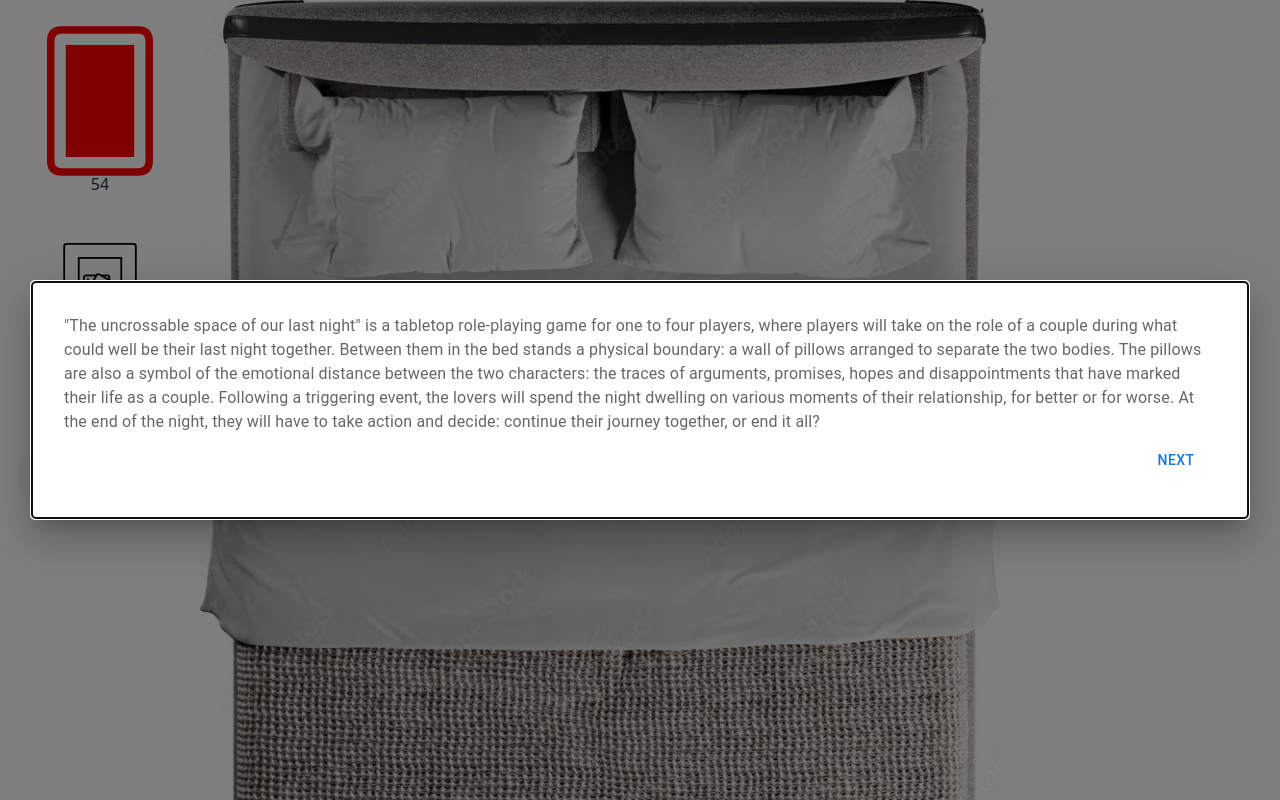
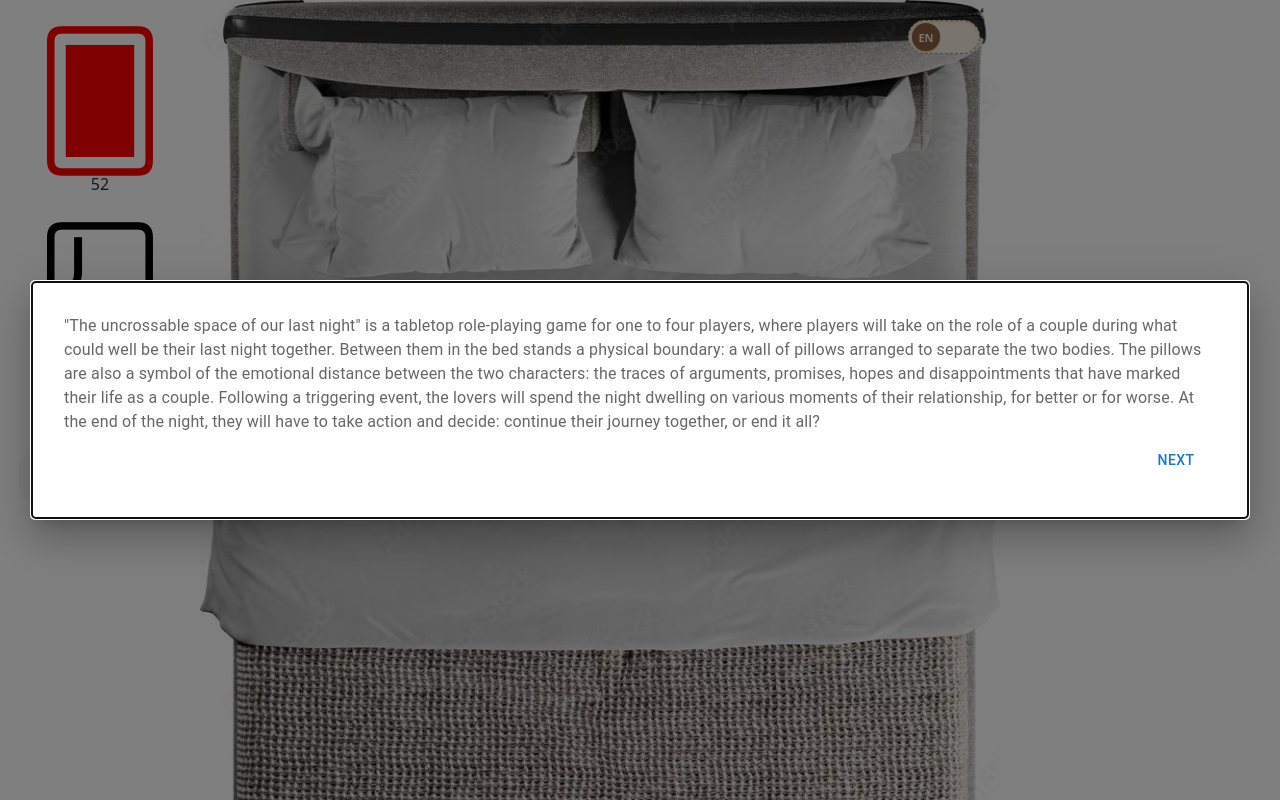
Before and after one commit to hugeflower/react-rpg, a React (Vite) app: page / in a window 1280 px wide. Shown: the top 800 px of the page. Built offline with nearby package versions, Linux system fonts and the light colour scheme.

Commit message:
new pillow logic, translation toggle and new tutorial step

```diff
--- a/package.json
+++ b/package.json
@@ -26,6 +26,7 @@
     "@types/react": "^19.1.16",
     "@types/react-dom": "^19.1.9",
     "@vitejs/plugin-react": "^5.0.4",
+    "baseline-browser-mapping": "^2.11.21",
     "eslint": "^9.36.0",
     "eslint-plugin-react-hooks": "^5.2.0",
     "eslint-plugin-react-refresh": "^0.4.22",
--- a/src/TutorialComponents/TutorialDialogs.tsx
+++ b/src/TutorialComponents/TutorialDialogs.tsx
@@ -2,8 +2,14 @@ import {Button, Dialog, DialogActions, DialogContentText} from "@mui/material";
 import {useState} from "react";
 import TutorialStep from "./TutorialStep.tsx";
 import {useTranslation} from "react-i18next";
+import Deck from "../CardItems/deck.tsx";
+import type {CardInfos} from "../Types/cardInfos.tsx";
 
-function TutorialDialogs() {
+interface TutorialDialogsProps {
+    card: CardInfos
+}
+
+function TutorialDialogs(props: TutorialDialogsProps) {
     const [tutorialStep, setTutorialStep] = useState<TutorialStep>(TutorialStep.firstStep);
     const { t } = useTranslation();
 
@@ -28,7 +34,22 @@ function TutorialDialogs() {
             <div style={{ margin: "2rem" }}>
                 <DialogContentText>{t('tutorial.secondStep')}</DialogContentText>
                 <DialogActions>
-                    <Button onClick={() => setTutorialStep(TutorialStep.thirdStep)}>{t('tutorial.closeButton')}</Button>
+                    <Button onClick={() => setTutorialStep(TutorialStep.thirdStep)}>{t('tutorial.nextButton')}</Button>
+                </DialogActions>
+            </div>
+        </Dialog>
+        <Dialog
+            maxWidth={"xl"}
+            open={tutorialStep === TutorialStep.thirdStep}
+            onClose={() => setTutorialStep(TutorialStep.fourthStep)}
+        >
+            <div style={{ margin: "2rem" }}>
+                <DialogContentText>
+                    {t('tutorial.thirdStep')}
+                    <Deck cards={[props.card]} onClick={() => {}} hidden={false} draggable={false}/>
+                </DialogContentText>
+                <DialogActions>
+                    <Button onClick={() => setTutorialStep(TutorialStep.fourthStep)}>{t('tutorial.closeButton')}</Button>
                 </DialogActions>
             </div>
         </Dialog>
--- a/src/TutorialComponents/TutorialStep.tsx
+++ b/src/TutorialComponents/TutorialStep.tsx
@@ -1,7 +1,8 @@
 enum TutorialStep {
     firstStep = 'firstStep',
     secondStep = 'secondStep',
-    thirdStep = 'thirdStep'
+    thirdStep = 'thirdStep',
+    fourthStep = 'fourthStep',
 }
 
 export default TutorialStep
--- a/src/game.tsx
+++ b/src/game.tsx
@@ -1,16 +1,18 @@
-import {useState} from "react"
-import Pillow from "./pillow.tsx";
+import {useEffect, useRef, useState} from "react"
+import Pillow, {type PillowHandle} from "./pillow.tsx";
 import {newDeck} from "./CardItems/cardCollection.tsx";
 import type {CardInfos} from "./Types/cardInfos.tsx";
 import Deck from "./CardItems/deck.tsx";
 import bedframe from "./Images/bedframe.jpg";
 import TutorialDialogs from "./TutorialComponents/TutorialDialogs.tsx";
 import {useTranslation} from "react-i18next";
+import LanguageToggle from "./translation/TranslationComponents/LanguageToggle.tsx";
 
 function Game() {
     const [deck] = useState<CardInfos[]>(newDeck())
     const [discard, setDiscard] = useState<CardInfos[]>([])
-    const [pillowCount, setPillowCount] = useState<number>(1)
+    const [pillowIds, setPillowIds] = useState<string[]>(() => [crypto.randomUUID()])
+    const pillowRefs = useRef(new Map<string, PillowHandle>())
     const { t } = useTranslation()
 
     function drawCard(): void {
@@ -18,6 +20,10 @@ function Game() {
         const cardToDiscard = deck.splice(indexToDelete, 1)[0]
         setDiscard([cardToDiscard, ...discard])
     }
+
+    useEffect(() => {
+        drawCard()
+    }, [])
 
     function takeFirstCardFromDiscard(): CardInfos | null {
         if (discard.length === 0) return null
@@ -34,13 +40,17 @@ function Game() {
     }
 
     function addPillow(): void {
-        setPillowCount(prevCount => prevCount + 1);
+        setPillowIds(prev => [...prev, crypto.randomUUID()]);
     }
 
     function removePillow(): void {
-        if (pillowCount > 1) {
-            setPillowCount(prevCount => prevCount - 1);
-        }
+        if (pillowIds.length <= 1) return;
+
+        const emptyId = pillowIds.find(id => pillowRefs.current.get(id)?.isEmpty());
+        if (!emptyId) return;
+
+        setPillowIds(prev => prev.filter(id => id !== emptyId));
+        pillowRefs.current.delete(emptyId);
     }
 
     return (
@@ -50,7 +60,8 @@ function Game() {
             height: "1000px",
             margin: "0 auto",
             overflow: "hidden"}}>
-            <TutorialDialogs/>
+            <TutorialDialogs card={discard[0]}/>
+            <LanguageToggle/>
             <img
                 style={{
                     position: "absolute",
@@ -90,9 +101,13 @@ function Game() {
                         maxHeight: "700px",
                     }}
                 >
-                    {Array.from({ length: pillowCount }).map((_, index) => (
+                    {pillowIds.map((id) => (
                         <Pillow
-                            key={index}
+                            key={id}
+                            ref={(el) => {
+                                if (el) pillowRefs.current.set(id, el);
+                                else pillowRefs.current.delete(id);
+                            }}
                             cardReceived={takeFirstCardFromDiscard}
                             returnCard={returnCardToDiscard}
                         />
--- a/src/pillow.tsx
+++ b/src/pillow.tsx
@@ -1,7 +1,7 @@
 import pillow from "./Images/pillow.jpg"
 import type {CardInfos} from "./Types/cardInfos.tsx";
 import Deck from "./CardItems/deck.tsx";
-import {useRef, useState} from "react";
+import {forwardRef, useImperativeHandle, useRef, useState} from "react";
 import {cardNumbers} from "./Types/cardNumbers.tsx";
 import {useDrop} from "react-dnd";
 import {componentType} from "./Types/cardType.tsx";
@@ -11,9 +11,17 @@ interface PillowProps {
     returnCard: (cardInfos: CardInfos) => void
 }
 
-function Pillow(props: PillowProps) {
+export interface PillowHandle {
+    isEmpty: () => boolean;
+}
+
+const Pillow = forwardRef<PillowHandle, PillowProps>((props, ref) => {
     const cardRef = useRef<HTMLDivElement>(null);
     const [cards, setCards] = useState<CardInfos[]>([]);
+
+    useImperativeHandle(ref, () => ({
+        isEmpty: () => cards.length === 0
+    }), [cards])
 
     function isFace(card: CardInfos): boolean {
         return card.number === cardNumbers.JACK
@@ -85,6 +93,6 @@ function Pillow(props: PillowProps) {
             </div>
         </div>
     )
-}
+});
 
 export default Pillow;
--- /dev/null
+++ b/src/translation/TranslationComponents/LanguageToggle.css
@@ -0,0 +1,52 @@
+.lang-toggle {
+    position: absolute;
+    top: 20px;
+    right: 20px;
+    z-index: 3;
+    width: 72px;
+    height: 34px;
+    border-radius: 17px;
+    border: 1.5px dashed #b08d57;
+    background: #f3e9dc;
+    box-shadow: inset 0 1px 3px rgba(90, 62, 32, 0.15);
+    padding: 3px;
+    cursor: pointer;
+}
+
+.lang-toggle:hover {
+    background: #ede0cf;
+}
+
+.lang-toggle:focus-visible {
+    outline: 2px solid #8b5e3c;
+    outline-offset: 2px;
+}
+
+.lang-toggle-thumb {
+    position: absolute;
+    top: 50%;
+    left: 3px;
+    transform: translateY(-50%);
+    width: 28px;
+    height: 28px;
+    border-radius: 50%;
+    background: #8b5e3c;
+    color: #f3e9dc;
+    font-size: 11px;
+    font-weight: 600;
+    display: flex;
+    align-items: center;
+    justify-content: center;
+    box-shadow: 0 1px 2px rgba(0, 0, 0, 0.25);
+    transition: left 0.2s ease;
+}
+
+.lang-toggle-thumb--fr {
+    left: calc(100% - 31px);
+}
+
+@media (prefers-reduced-motion: reduce) {
+    .lang-toggle-thumb {
+        transition: none;
+    }
+}
--- /dev/null
+++ b/src/translation/TranslationComponents/LanguageToggle.tsx
@@ -0,0 +1,27 @@
+import { useTranslation } from "react-i18next";
+import "./LanguageToggle.css";
+
+function LanguageToggle() {
+    const { i18n } = useTranslation();
+    const isFr = i18n.language === "fr";
+
+    function toggle(): void {
+        i18n.changeLanguage(isFr ? "en" : "fr");
+    }
+
+    return (
+        <button
+            className="lang-toggle"
+            onClick={toggle}
+            role="switch"
+            aria-checked={isFr}
+            aria-label={isFr ? "Switch to English" : "Passer au français"}
+        >
+            <span className={`lang-toggle-thumb ${isFr ? "lang-toggle-thumb--fr" : ""}`}>
+                {isFr ? "FR" : "EN"}
+            </span>
+        </button>
+    );
+}
+
+export default LanguageToggle;
--- a/src/translation/index.ts
+++ b/src/translation/index.ts
@@ -3,6 +3,8 @@ import { initReactI18next } from 'react-i18next';
 
 import fr from './locales/fr/translationFr.json';
 import en from './locales/en/translationEn.json';
+
+const savedLang = localStorage.getItem('lang') ?? 'en';
 
 i18n
     .use(initReactI18next)
@@ -11,11 +13,15 @@ i18n
             fr: { translation: fr },
             en: { translation: en },
         },
-        lng: 'en',
+        lng: savedLang,
         fallbackLng: 'en',
         interpolation: {
             escapeValue: false,
         },
     });
 
+i18n.on('languageChanged', (lng) => {
+    localStorage.setItem('lang', lng);
+});
+
 export default i18n;
--- a/src/translation/locales/en/translationEn.json
+++ b/src/translation/locales/en/translationEn.json
@@ -2,6 +2,7 @@
   "tutorial": {
     "firstStep": "\"The uncrossable space of our last night\" is a tabletop role-playing game for one to four players, where players will take on the role of a couple during what could well be their last night together. Between them in the bed stands a physical boundary: a wall of pillows arranged to separate the two bodies. The pillows are also a symbol of the emotional distance between the two characters: the traces of arguments, promises, hopes and disappointments that have marked their life as a couple. Following a triggering event, the lovers will spend the night dwelling on various moments of their relationship, for better or for worse. At the end of the night, they will have to take action and decide: continue their journey together, or end it all?",
     "secondStep": "Take turns describing an evocative element present in the couple's bedroom that will help define your character or the couple. For example, a tie on the floor might suggest that one of the characters is a professional, while a baby monitor might indicate they are young parents. Repeat until each player has defined three evocative elements. As this is a game that deals with personal relationships and may raise potentially sensitive themes, now is the time to set up your preferred safety tools: X-card, lines and veils, etc. Name your characters. They are not the property of any one player — everyone may embody one, the other, or an NPC as they wish, and switch from one scene to the next.",
+    "thirdStep": "Something happened tonight between your two characters. A mundane event or a huge fight, one word too many or a lack of action. Whatever you decide, this is the famous last straw, the symptom of a bigger issue, potentially the point of no return for this couple.",
     "nextButton": "Next",
     "closeButton": "Close"
   },
--- a/src/translation/locales/fr/translationFr.json
+++ b/src/translation/locales/fr/translationFr.json
@@ -2,6 +2,7 @@
   "tutorial": {
     "firstStep": "« L’espace infranchissable de notre dernière nuit » est un jeu de rôle sur table pour une à quatre personnes, où les joueurs prendront le rôle d’un couple durant ce qui pourrait bien être leur dernière nuit ensemble. Entre eux dans le lit se dresse une frontière physique : une muraille d’oreillers disposée pour séparer les deux corps. Les oreillers sont aussi le symbole de la distance émotionnelle entre les deux personnages : les traces des disputes, promesses, espoirs et déceptions qui ont marqué leur vie de couple. À la suite d’un élément déclencheur, les amoureux passeront la nuit à ressasser divers moments de leur relation, pour le meilleur et pour le pire. À la fin de la nuit, ils devront prendre action et décider : continuer leur chemin ensemble, ou tout arrêter?",
     "secondStep": "Décrivez à tour de rôle un élément évocateur qui est présent dans la chambre du couple, et qui aidera à définir votre personnage, ou le couple. Par exemple, une cravate au sol pourrait indiquer qu’un des personnages est un professionnel, tandis qu’un moniteur de bébé pourrait indiquer qu’il s’agit de jeunes parents. Répétez pour que chaque joueur puisse définir trois éléments évocateurs. Comme il s’agit d’un jeu qui traite de relations personnelles et qui peut soulever des thèmes potentiellement sensibles, voici le moment de mettre en place vos outils de sécurité préférés : carte X, « lines and veils », etc. Nommez vos personnages. Ils ne sont pas la propriété d’un joueur en particulier : tous pourront incarner l’un,l’autre, ou un PNJ, selon leurs envies, et changer d’une scène à l’autre.",
+    "thirdStep": "Quelque chose s’est passé ce soir entre vos deux personnages. Un événement banal ou une grosse dispute, un mot de trop ou l’absence d’action. Quoi que vous décidiez, il s’agit de la fameuse goutte qui fait déborder le vase, le symptôme d’un plus gros bobo, potentiellement le point de non-retour pour ce couple.",
     "nextButton": "Suivant",
     "closeButton": "Fermer"
   },
```
Also changed, not shown: 1 other file (tests, documents, lock files or other folders).
